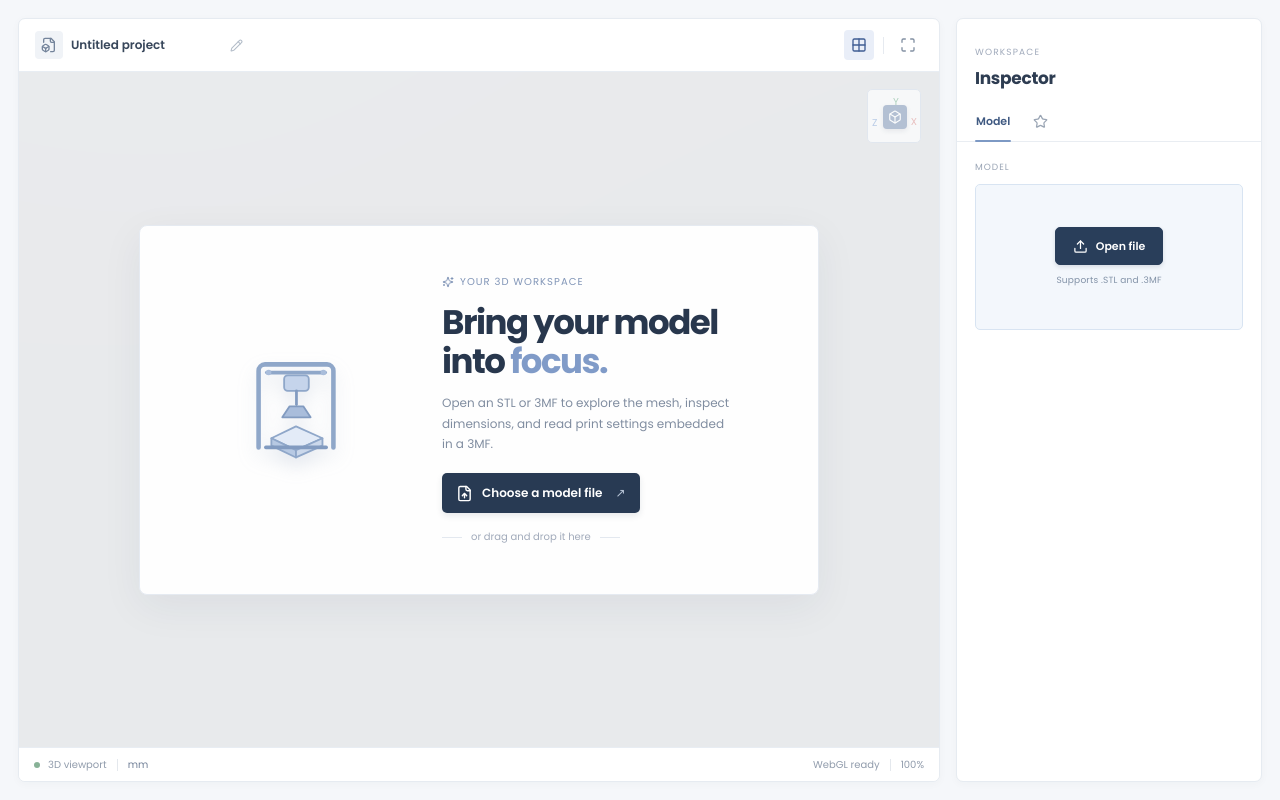
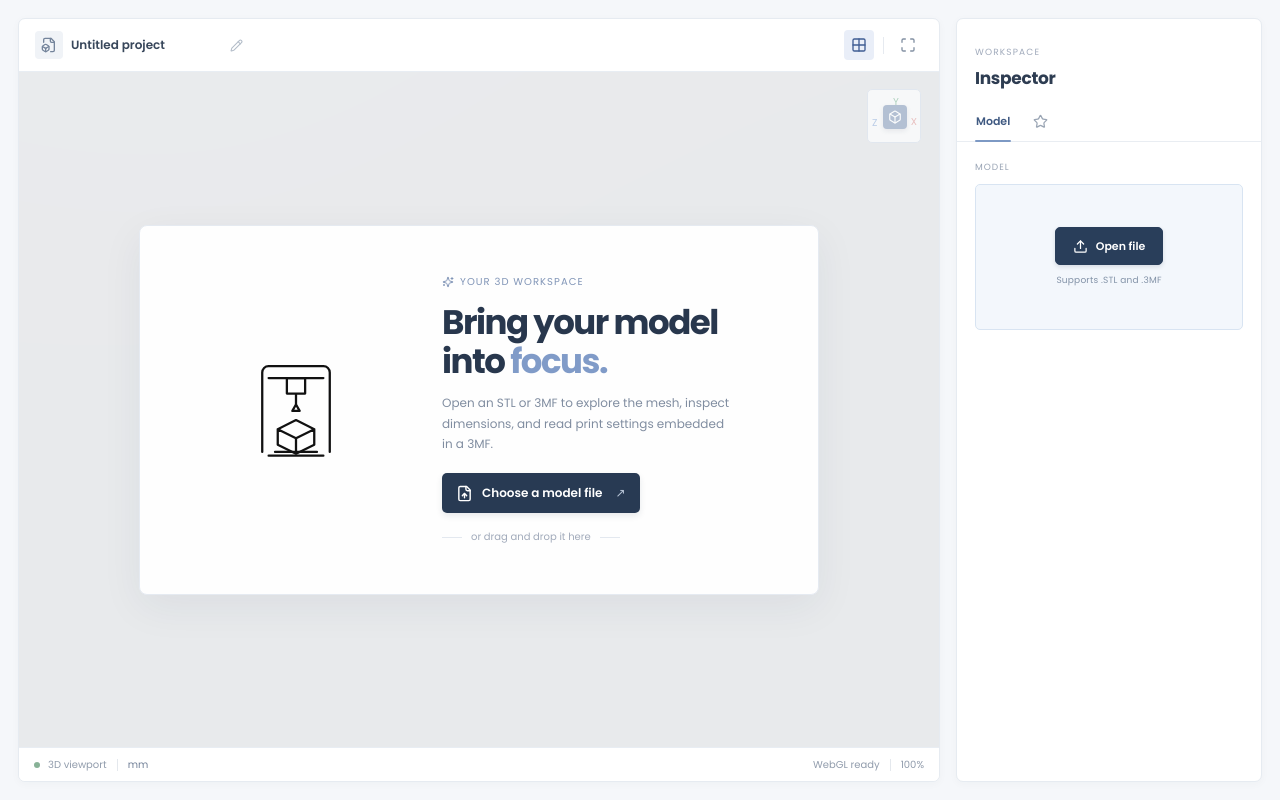
Before and after one commit to enachevladcristian/STL_viewer_2_3mf, a React (Vite) app: page / in a window 1280 px wide. Built offline with nearby package versions, Linux system fonts and the light colour scheme.

Commit message:
Simplify printer artwork to black line drawing
Co-authored-by: arena-agent <297053741+arena-agent@users.noreply.github.com>

```diff
--- a/src/App.tsx
+++ b/src/App.tsx
@@ -1186,16 +1186,14 @@ function App() {
           {isDragging && <div className="drag-overlay"><div className="drag-card"><CloudUpload size={30}/><strong>Drop an STL or 3MF to open</strong><span>Release to start viewing</span></div></div>}
           {!model && !isDragging && <div className="welcome-card">
             <div className="welcome-art" role="img" aria-label="A simplified 3D printer illustration"><svg className="printer-illustration" viewBox="0 0 160 160" aria-hidden="true">
-              <path d="M39 121V37a7 7 0 0 1 7-7h68a7 7 0 0 1 7 7v84" fill="none" stroke="#8fa7c9" strokeWidth="5" strokeLinecap="round" strokeLinejoin="round"/>
-              <path d="M48 39h64" stroke="#8fa7c9" strokeWidth="4" strokeLinecap="round"/>
-              <rect x="67" y="42" width="27" height="17" rx="4" fill="#c5d4eb" stroke="#8fa7c9" strokeWidth="2"/>
-              <path d="M80.5 59v15" stroke="#829bc0" strokeWidth="3" strokeLinecap="round"/>
-              <path d="M73 76h15l8 12H65z" fill="#a9bddb" stroke="#829bc0" strokeWidth="2" strokeLinejoin="round"/>
-              <path d="M53 111 80 98l29 13-29 13z" fill="#e3ebf7" stroke="#8fa7c9" strokeWidth="2" strokeLinejoin="round"/>
-              <path d="M53 111v8l27 13v-8z" fill="#b7c9e3" stroke="#8fa7c9" strokeWidth="2" strokeLinejoin="round"/>
-              <path d="M80 124v8l29-13v-8z" fill="#cbd8eb" stroke="#8fa7c9" strokeWidth="2" strokeLinejoin="round"/>
-              <path d="M47 121h66" stroke="#829bc0" strokeWidth="4" strokeLinecap="round"/>
-              <circle cx="50" cy="39" r="3" fill="#a9bddb"/><circle cx="110" cy="39" r="3" fill="#a9bddb"/>
+              <g fill="none" stroke="#111111" strokeWidth="2.5" strokeLinecap="round" strokeLinejoin="round">
+                <path d="M43 126V39c0-4 3-7 7-7h60c4 0 7 3 7 7v87"/>
+                <path d="M50 45h60M57 126h46"/>
+                <path d="M70 45h20v17H70zM80 62v12"/>
+                <path d="m80 74-4 7h8z"/>
+                <path d="m80 91 20 10-20 10-20-10zM60 101v17l20 10 20-10v-17M80 111v17"/>
+                <path d="M50 130h60"/>
+              </g>
             </svg></div>
             <div className="welcome-copy"><span className="eyebrow"><Sparkles size={12}/> YOUR 3D WORKSPACE</span><h1>Bring your model<br/>into <em>focus.</em></h1><p>Open an STL or 3MF to explore the mesh, inspect dimensions, and read print settings embedded in a 3MF.</p><button className="primary-cta" onClick={chooseFile}><FileUp size={17}/> Choose a model file <span>↗</span></button><div className="drop-hint"><span className="hint-line"/>or drag and drop it here<span className="hint-line"/></div></div>
           </div>}
```
Also changed, not shown: src/styles.css.
